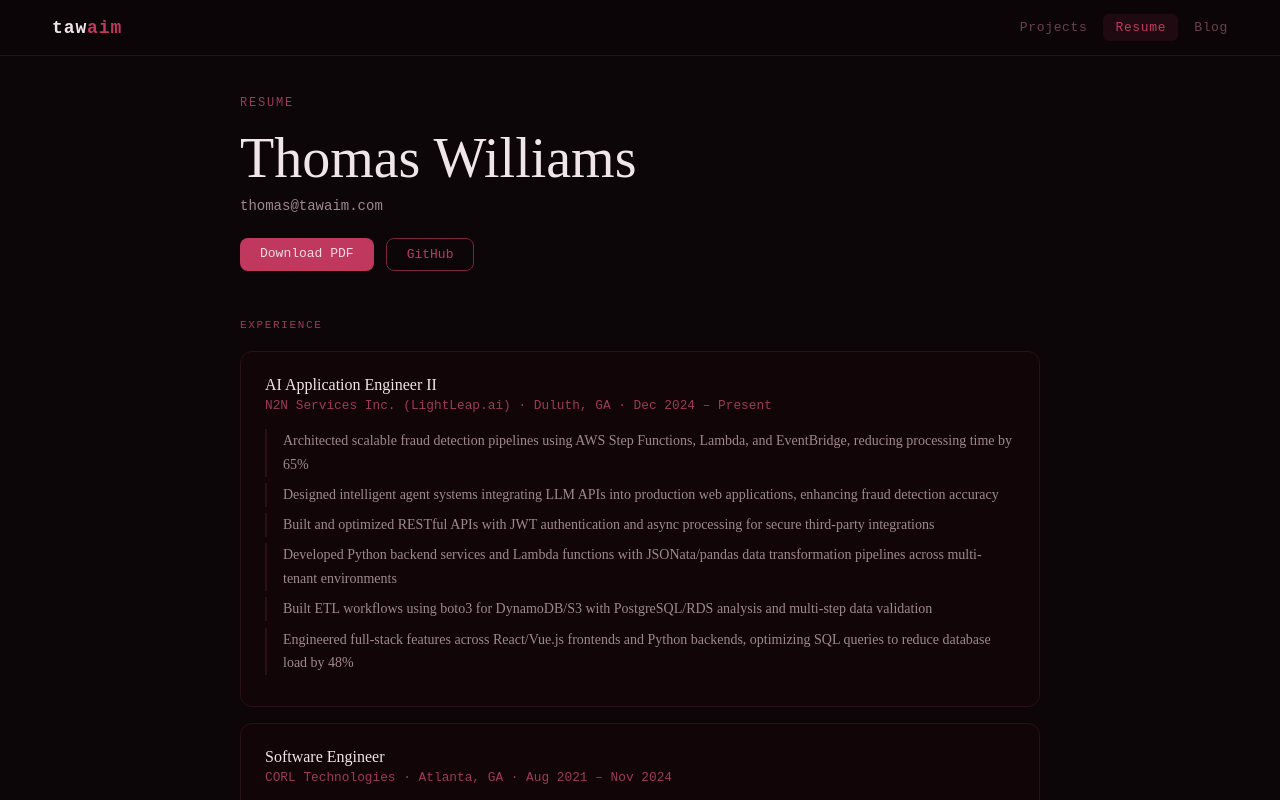
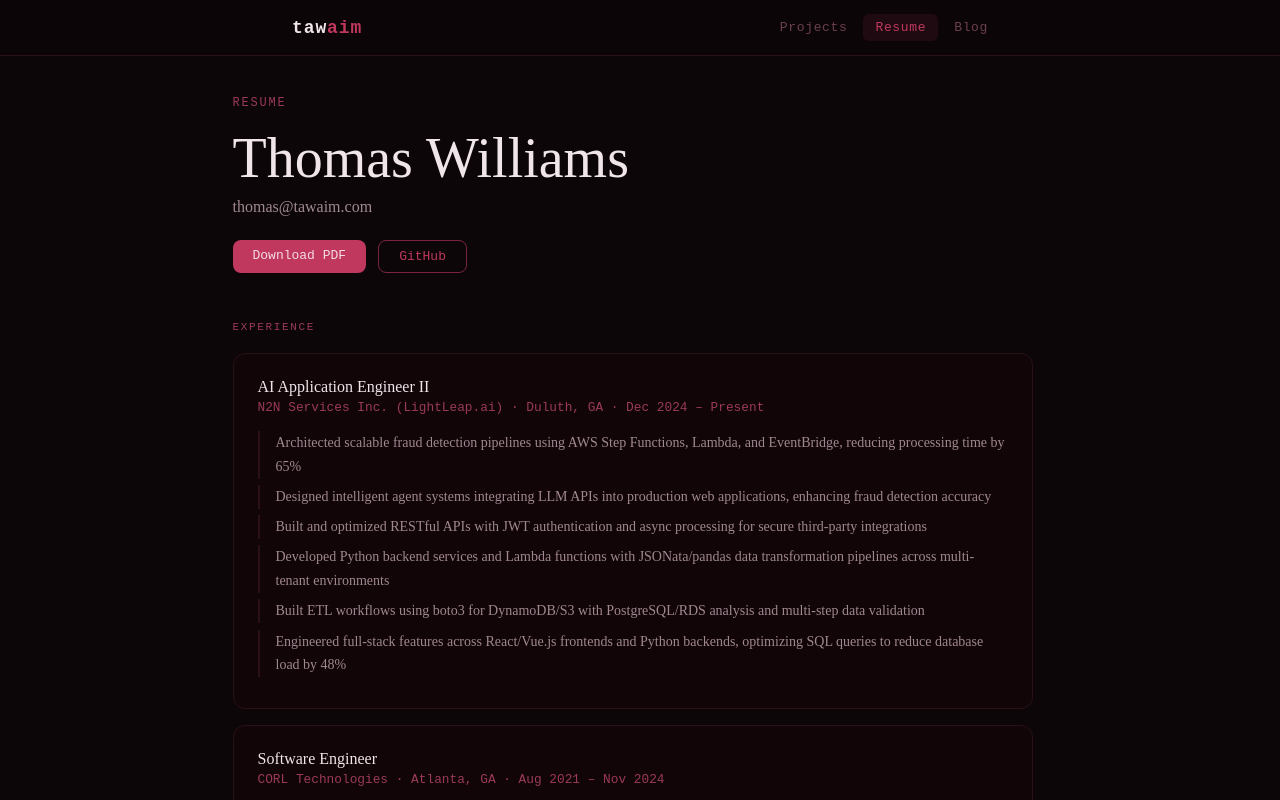
Before and after one commit to tawaim/tawaim-site, a Next.js app: page /resume in a window 1280 px wide. Shown: the top 800 px of the page. Built offline with nearby package versions, Linux system fonts and the light colour scheme.

Commit message:
scrollbar gutter handling and more modular approach to uniform page layout

```diff
--- a/app/globals.css
+++ b/app/globals.css
@@ -7,3 +7,9 @@
 html, body {
   height: 100%;
 }
+
+html {
+  scrollbar-gutter: stable;
+  scrollbar-color: #2a1018 #0d0608;
+  background: #0d0608;
+}
--- a/app/resume/page.tsx
+++ b/app/resume/page.tsx
@@ -1,3 +1,6 @@
+import PageHeader from "@/components/PageHeader";
+import PageLayout from "@/components/PageLayout";
+
 export default function ResumePage() {
   const sectionTitle: React.CSSProperties = {
     fontSize: "11px",
@@ -61,19 +64,10 @@ export default function ResumePage() {
   };
 
   return (
-    <main style={{ minHeight: "100vh", background: "#0d0608", padding: "6rem 2.5rem" }}>
-      <div style={{ maxWidth: "800px", margin: "0 auto" }}>
+    <PageLayout>
+      <PageHeader label="Resume" title="Thomas Williams" subtitle="thomas@tawaim.com" />
 
-        <p style={{ fontSize: "12px", letterSpacing: "0.15em", color: "#9b3a5a", textTransform: "uppercase", fontFamily: "monospace", marginBottom: "1rem" }}>
-          Resume
-        </p>
-        <h1 style={{ fontSize: "clamp(2rem, 5vw, 3.5rem)", fontWeight: 500, color: "#f0e6ea", marginBottom: "0.5rem" }}>
-          Thomas Williams
-        </h1>
-        <p style={{ color: "#a08890", fontFamily: "monospace", fontSize: "0.875rem", marginBottom: "0.25rem" }}>
-          thomas@tawaim.com
-        </p>
-        <div style={{ display: "flex", gap: "12px", marginTop: "1.5rem" }}>
+      <div style={{ display: "flex", gap: "12px", marginTop: "-1.5rem", marginBottom: "3rem" }}>
         <a href="/ThomasWilliamsResume.pdf" download style={{ ...linkBtn, background: "#c0385e", color: "#f5dce4" }}>
           Download PDF
         </a>
@@ -149,8 +143,6 @@ export default function ResumePage() {
         <h3 style={jobTitle}>Bachelor of Science in Computer Science</h3>
         <p style={jobMeta}>Kennesaw State University · Kennesaw, GA · May 2021</p>
       </div>
-
-      </div>
-    </main>
+    </PageLayout>
   );
 }
--- a/components/Navbar.tsx
+++ b/components/Navbar.tsx
@@ -40,8 +40,17 @@ export default function Navbar() {
         background: "rgba(13,6,8,0.85)",
         backdropFilter: "blur(12px)",
         borderBottom: "1px solid #2a1018",
+        height: "56px",
+        display: "flex",
+        alignItems: "center",
+      }}
+    >
+      <div
+        style={{
+          maxWidth: "800px",
+          margin: "0 auto",
+          width: "100%",
           padding: "0 2.5rem",
-        height: "56px",
           display: "flex",
           alignItems: "center",
           justifyContent: "space-between",
@@ -61,6 +70,7 @@ export default function Navbar() {
             </a>
           ))}
         </div>
+      </div>
     </nav>
   );
 }
--- /dev/null
+++ b/components/PageHeader.tsx
@@ -0,0 +1,23 @@
+interface PageHeaderProps {
+  label: string;
+  title: string;
+  subtitle?: string;
+}
+
+export default function PageHeader({ label, title, subtitle }: PageHeaderProps) {
+  return (
+    <div style={{ marginBottom: "3rem" }}>
+      <p style={{ fontSize: "12px", letterSpacing: "0.15em", color: "#9b3a5a", textTransform: "uppercase", fontFamily: "monospace", marginBottom: "1rem" }}>
+        {label}
+      </p>
+      <h1 style={{ fontSize: "clamp(2rem, 5vw, 3.5rem)", fontWeight: 500, color: "#f0e6ea", marginBottom: subtitle ? "0.5rem" : "0" }}>
+        {title}
+      </h1>
+      {subtitle && (
+        <p style={{ color: "#a08890", fontSize: "1rem", margin: 0 }}>
+          {subtitle}
+        </p>
+      )}
+    </div>
+  );
+}
--- /dev/null
+++ b/components/PageLayout.tsx
@@ -0,0 +1,13 @@
+interface PageLayoutProps {
+  children: React.ReactNode;
+}
+
+export default function PageLayout({ children }: PageLayoutProps) {
+  return (
+    <main style={{ minHeight: "100vh", background: "#0d0608", padding: "6rem 2.5rem" }}>
+      <div style={{ maxWidth: "800px", margin: "0 auto" }}>
+        {children}
+      </div>
+    </main>
+  );
+}
```
Also changed, not shown: app/blog/page.tsx (+5 -10 lines), app/projects/page.tsx (+6 -12 lines). Lines whose indentation alone changed are shown as unchanged.
